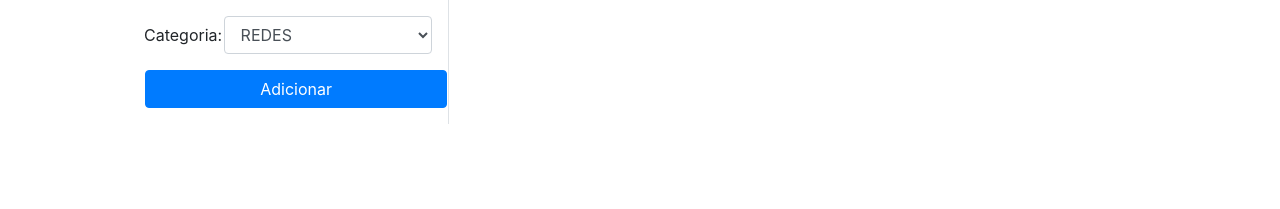
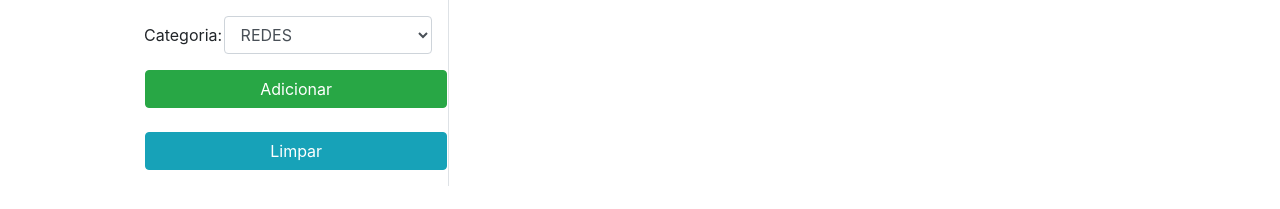
Before and after one commit to gmoreiraGP/projeto-impact-cadastro, a React (Create React App) app in the folder client/: page /cursos in a window 1280 px wide. Shown: the part 369-578 px from the top of the page. Built offline with nearby package versions, Linux system fonts and the light colour scheme; no server answers.

Commit message:
Adicionando botão e função limpar

```diff
--- a/client/src/pages/cursos/Cadastro/index.js
+++ b/client/src/pages/cursos/Cadastro/index.js
@@ -103,6 +103,11 @@ export default class Cadastro extends Component {
         }
     }
 
+    limpar = function(e){
+        e.preventDefault()
+        this.setState({...this.initialState, data: this.state.data})
+    }
+
     render() {
         return (
             <div className="row">
@@ -116,6 +121,7 @@ export default class Cadastro extends Component {
                         categoria={this.state.categoria}
                         adicionarCurso={this.adicionarCurso.bind(this)}
                         textoBotao = {this.state._id && this.state.id !== '' ? 'Atualizar' : 'Adicionar'}
+                        limpar={this.limpar.bind(this)}
                     />
                 </div>
                 <div className="col-8">
--- a/client/src/pages/cursos/Form/index.js
+++ b/client/src/pages/cursos/Form/index.js
@@ -75,9 +75,14 @@ export default class Formulario extends React.Component {
                     </div>
                     <div className="form-group row">
                         <button
-                            className="btn btn-block btn-primary ml-3 mb-3"
+                            className="btn btn-block btn-success ml-3 mb-3"
                             onClick={this.props.adicionarCurso}>
                             {this.props.textoBotao}
+                        </button>
+                        <button
+                            className="btn btn-block btn-info ml-3 mb-3"
+                            onClick={this.props.limpar}>
+                                Limpar
                         </button>
                     </div>
                 </form>
```
